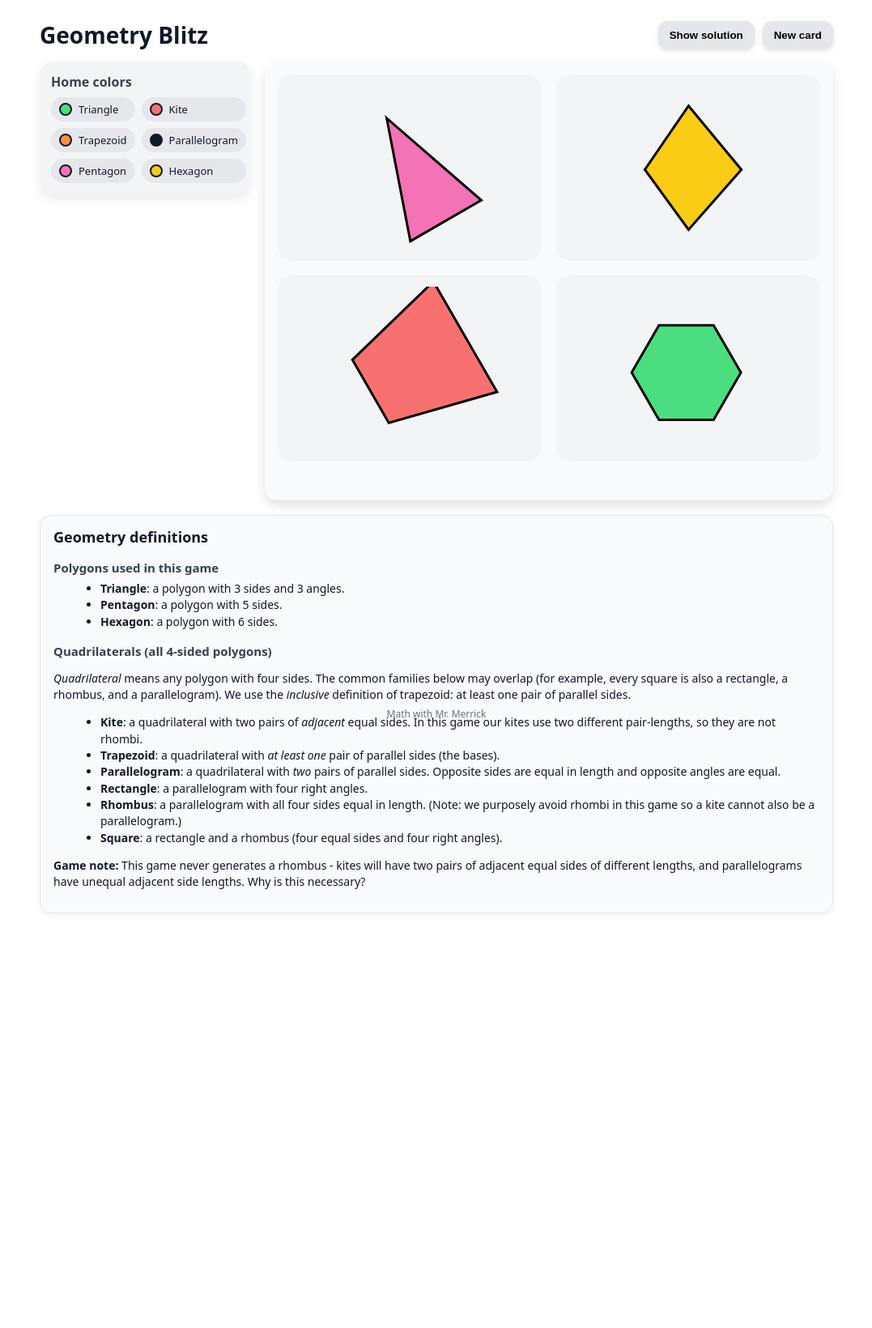
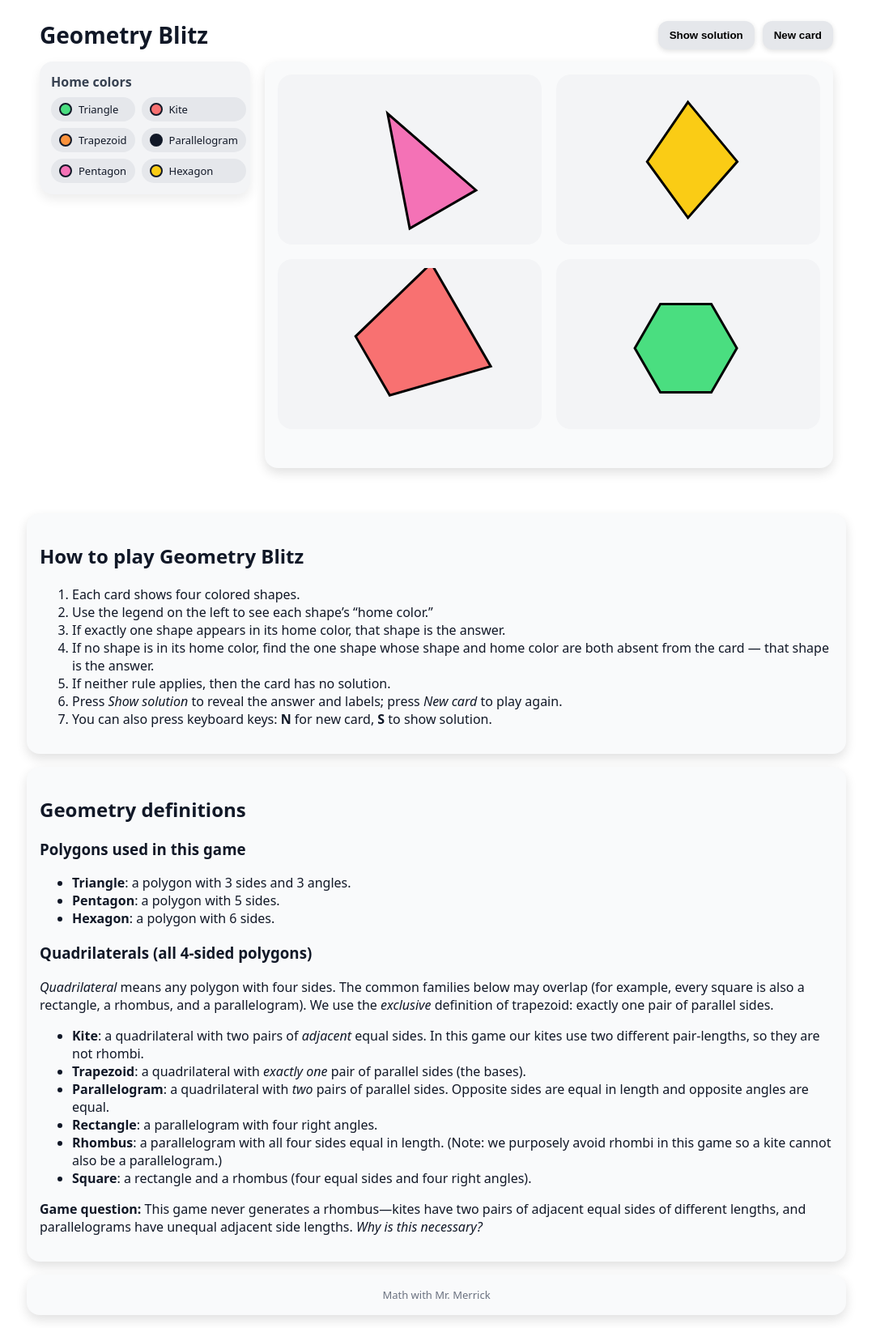
Before and after one commit to MerrickMath/MerrickMath.github.io, a Jekyll site: the page Geometryblitz.html, which Jekyll copies as it is, in a window 1280 px wide. Shown: the whole page at 81% size, without its empty margins (101-1178 px from the left). Built offline with Jekyll 4.4.1, drawn with Linux system fonts in a browser that asks for light colours; before the commit the page ends 1184 px from its top, so only the background shows below that.

Commit message:
Update Geometryblitz.html

```diff
--- a/Geometryblitz.html
+++ b/Geometryblitz.html
@@ -50,37 +50,7 @@
 
     .label { position:absolute; bottom:6px; left:50%; transform:translateX(-50%); font-size:12px; padding:2px 8px; border-radius:999px; background:#e5e7eb; color:var(--text); border:1px solid rgba(0,0,0,.08); z-index:2; pointer-events:none; }
     .hidden { display:none; }
-      /* Responsive sizing */
-    .grid { display:grid; grid-template-columns: repeat(2, minmax(140px, 1fr)); gap:18px; }
-    .slot { height: clamp(140px, 36vw, 230px); }
-    svg { width: 88%; height: 88%; }
-
-    @media (max-width: 900px) {
-      .page { max-width: 100%; margin: 12px auto 72px; padding: 0 12px; }
-      .layout { grid-template-columns: 1fr; }
-      .legend { order: -1; }
-      .grid { grid-template-columns: repeat(2, minmax(120px, 1fr)); gap:14px; }
-      .slot { height: clamp(130px, 40vw, 220px); }
-      .controls { flex-wrap: wrap; }
-      .topbar { align-items: start; }
-    }
-
-    @media (max-width: 560px) {
-      h1 { font-size: clamp(18px, 6vw, 24px); }
-      .grid { grid-template-columns: 1fr; }
-      .slot { height: clamp(160px, 58vw, 260px); }
-      .row { grid-template-columns: 1fr; }
-      .pill { font-size: 14px; }
-      .controls { gap:8px; }
-      button { width: 100%; }
-    }
-
-    /* Definitions section */
-    .defs { margin-top: 18px; background: #f8fafc; border: 1px solid #e5e7eb; border-radius: 14px; padding: 14px 16px; box-shadow: 0 2px 8px rgba(0,0,0,.06); }
-    .defs h2 { margin: 0 0 10px 0; font-size: 18px; }
-    .defs h3 { margin: 16px 0 6px 0; font-size: 15px; color: var(--muted); }
-    .defs p, .defs li { font-size: 14px; line-height: 1.45; }
-    .defs ul { margin: 6px 0 10px 18px; }
+  .defs { margin: 16px auto; max-width: 980px; }
   </style>
 </head>
 <body>
@@ -106,33 +76,8 @@
         <div id="status" class="status" aria-live="polite"></div>
       </section>
     </div>
+  </div>
 
-    <!-- Mathematical definitions (for teaching/reference) -->
-    <section class="defs" aria-label="Geometry definitions">
-      <h2>Geometry definitions</h2>
-
-      <h3>Polygons used in this game</h3>
-      <ul>
-        <li><strong>Triangle</strong>: a polygon with 3 sides and 3 angles.</li>
-        <li><strong>Pentagon</strong>: a polygon with 5 sides.</li>
-        <li><strong>Hexagon</strong>: a polygon with 6 sides.</li>
-      </ul>
-
-      <h3>Quadrilaterals (all 4‑sided polygons)</h3>
-      <p><em>Quadrilateral</em> means any polygon with four sides. The common families below may overlap (for example, every square is also a rectangle, a rhombus, and a parallelogram). We use the <em>inclusive</em> definition of trapezoid: at least one pair of parallel sides.</p>
-      <ul>
-        <li><strong>Kite</strong>: a quadrilateral with two pairs of <em>adjacent</em> equal sides. In this game our kites use two different pair-lengths, so they are not rhombi.</li>
-        <li><strong>Trapezoid</strong>: a quadrilateral with <em>at least one</em> pair of parallel sides (the bases).</li>
-        <li><strong>Parallelogram</strong>: a quadrilateral with <em>two</em> pairs of parallel sides. Opposite sides are equal in length and opposite angles are equal.</li>
-        <li><strong>Rectangle</strong>: a parallelogram with four right angles.</li>
-        <li><strong>Rhombus</strong>: a parallelogram with all four sides equal in length. (Note: we purposely avoid rhombi in this game so a kite cannot also be a parallelogram.)</li>
-        <li><strong>Square</strong>: a rectangle and a rhombus (four equal sides and four right angles).</li>
-      </ul>
-
-      <p><strong>Game note:</strong> This game never generates a rhombus - kites will have two pairs of adjacent equal sides of different lengths, and parallelograms have unequal adjacent side lengths. Why is this necessary?</p>
-    </section>
-  </div>
-  <div class="brand">Math with Mr. Merrick</div>
 
   <script>
     // ===== Data =====
@@ -369,5 +314,45 @@
     makeLegend();
     newCard();
   </script>
+  <section class="card defs" aria-label="Game instructions">
+    <h2>How to play Geometry Blitz</h2>
+    <ol>
+      <li>Each card shows four colored shapes.</li>
+      <li>Use the legend on the left to see each shape’s “home color.”</li>
+      <li>If exactly one shape appears in its home color, that shape is the answer.</li>
+      <li>If no shape is in its home color, find the one shape whose shape and home color are both absent from the card — that shape is the answer.</li>
+      <li>If neither rule applies, then the card has no solution.</li>
+      <li>Press <em>Show solution</em> to reveal the answer and labels; press <em>New card</em> to play again.</li>
+      <li>You can also press keyboard keys: <strong>N</strong> for new card, <strong>S</strong> to show solution.</li>
+    </ol>
+  </section>
+
+  <section class="card defs" aria-label="Geometry definitions">
+    <h2>Geometry definitions</h2>
+
+    <h3>Polygons used in this game</h3>
+    <ul>
+      <li><strong>Triangle</strong>: a polygon with 3 sides and 3 angles.</li>
+      <li><strong>Pentagon</strong>: a polygon with 5 sides.</li>
+      <li><strong>Hexagon</strong>: a polygon with 6 sides.</li>
+    </ul>
+
+    <h3>Quadrilaterals (all 4‑sided polygons)</h3>
+    <p><em>Quadrilateral</em> means any polygon with four sides. The common families below may overlap (for example, every square is also a rectangle, a rhombus, and a parallelogram). We use the <em>exclusive</em> definition of trapezoid: exactly one pair of parallel sides.</p>
+    <ul>
+      <li><strong>Kite</strong>: a quadrilateral with two pairs of <em>adjacent</em> equal sides. In this game our kites use two different pair-lengths, so they are not rhombi.</li>
+      <li><strong>Trapezoid</strong>: a quadrilateral with <em>exactly one</em> pair of parallel sides (the bases).</li>
+      <li><strong>Parallelogram</strong>: a quadrilateral with <em>two</em> pairs of parallel sides. Opposite sides are equal in length and opposite angles are equal.</li>
+      <li><strong>Rectangle</strong>: a parallelogram with four right angles.</li>
+      <li><strong>Rhombus</strong>: a parallelogram with all four sides equal in length. (Note: we purposely avoid rhombi in this game so a kite cannot also be a parallelogram.)</li>
+      <li><strong>Square</strong>: a rectangle and a rhombus (four equal sides and four right angles).</li>
+    </ul>
+
+    <p><strong>Game question:</strong> This game never generates a rhombus—kites have two pairs of adjacent equal sides of different lengths, and parallelograms have unequal adjacent side lengths. <em>Why is this necessary?</em></p>
+  </section>
+
+  <footer class="card defs" style="text-align:center; font-size:13px; color:#6b7280; margin:16px auto; max-width:980px;">
+    Math with Mr. Merrick
+  </footer>
 </body>
 </html>
```
